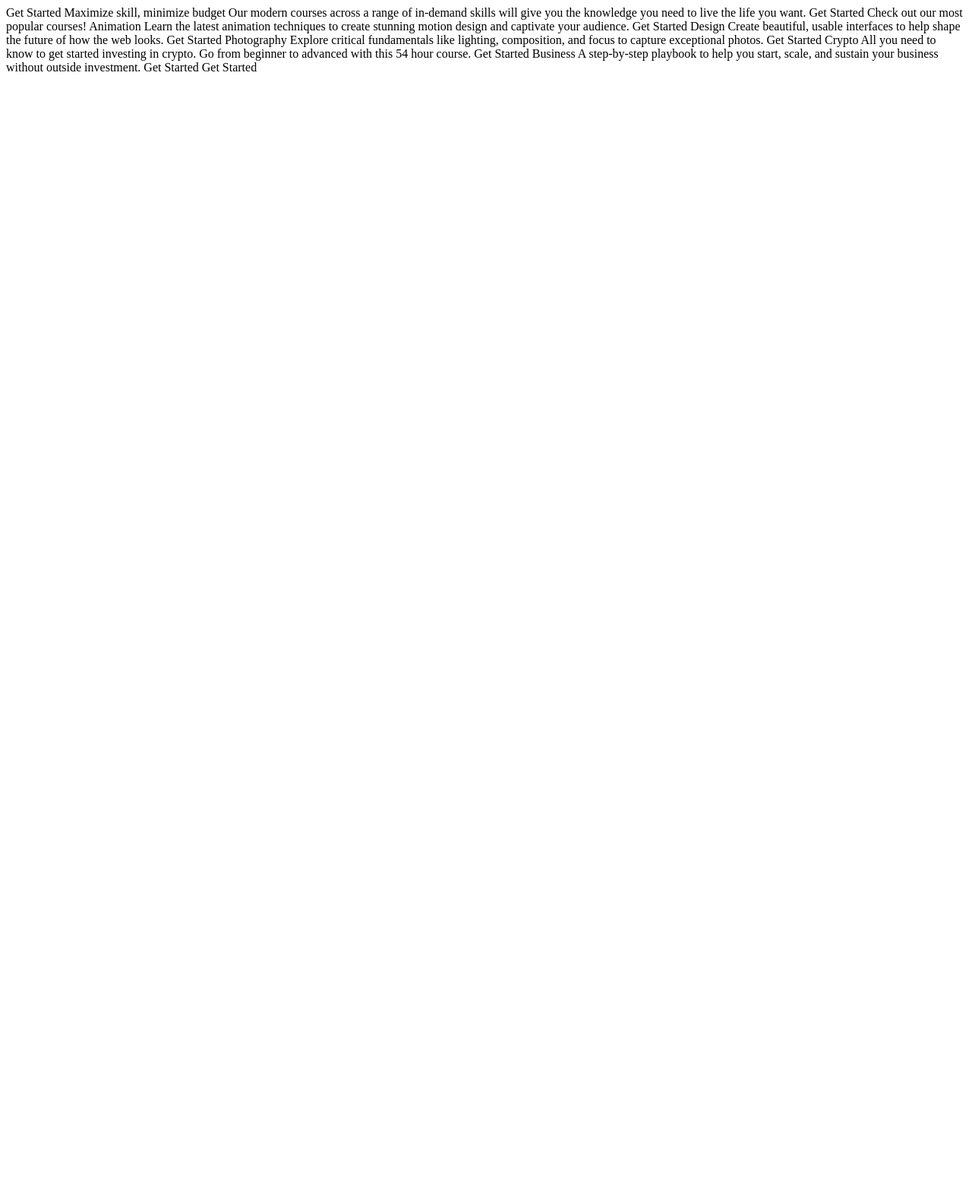
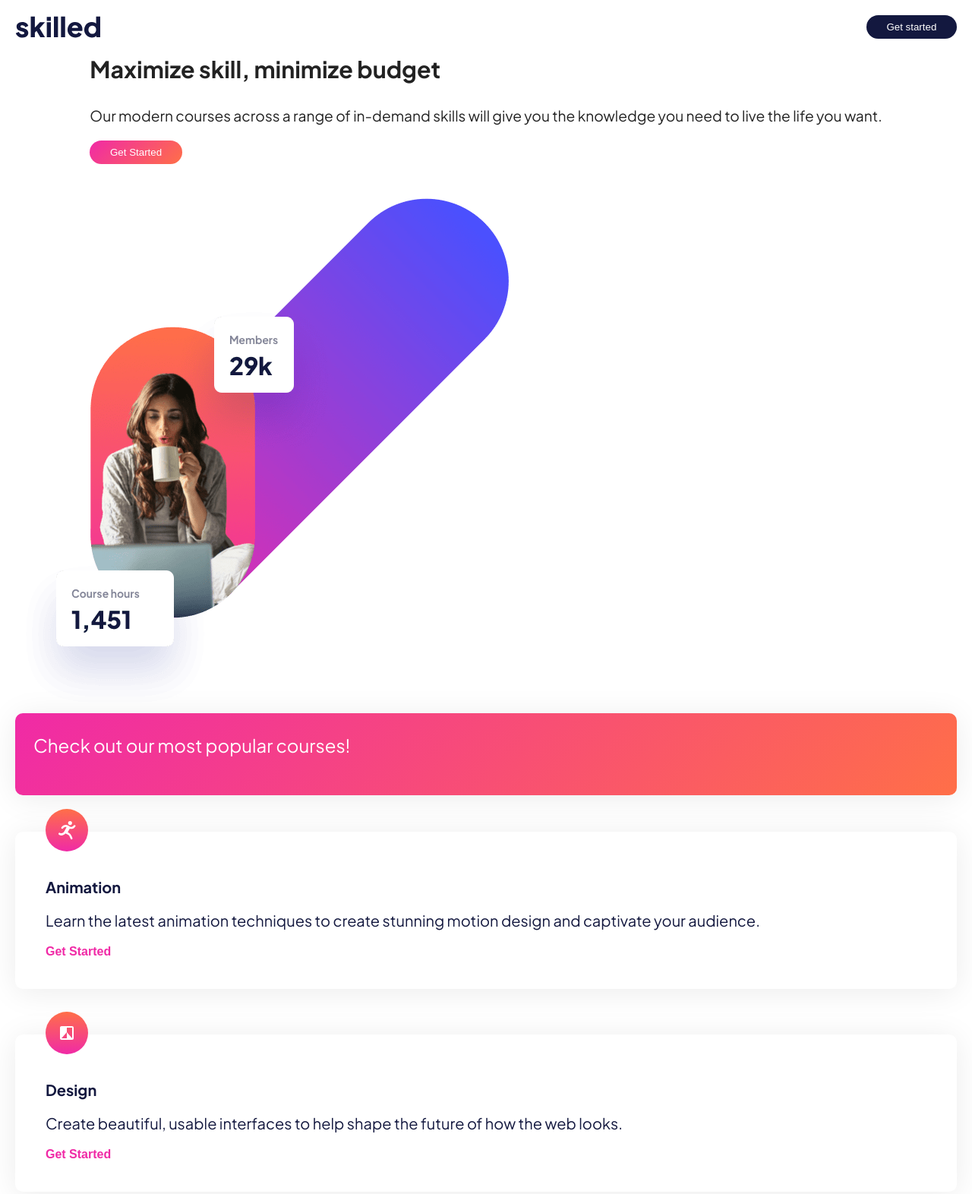
Before and after one commit to Francesiyamu/skilled-elearning-landing-page, a plain HTML site: page starter-code/index.html in a window 1280 px wide. Shown: the top 1572 px of the page at 76% size. Before the commit the page ends 800 px from the top, so only its background shows below. Drawn offline with Linux system fonts and the light colour scheme.

Commit message:
mobile design completed

```diff
--- a/starter-code/index.html
+++ b/starter-code/index.html
@@ -3,50 +3,108 @@
 <head>
   <meta charset="UTF-8">
   <meta name="viewport" content="width=device-width, initial-scale=1.0">
-
+  <link rel="stylesheet" href="style.css">
   <link rel="icon" type="image/png" sizes="32x32" href="./assets/favicon-32x32.png">
-
-  <title>Frontend Mentor | Skilled e-learning landing page</title>
+  <link rel="preconnect" href="https://fonts.googleapis.com">
+  <link rel="preconnect" href="https://fonts.gstatic.com" crossorigin>
+  <link href="https://fonts.googleapis.com/css2?family=Plus+Jakarta+Sans:ital,wght@0,200..800;1,200..800&display=swap" rel="stylesheet">
+  <title>Skilled e-learning landing page</title>
 </head>
 <body>
 
-  Get Started
-
-  Maximize skill, minimize budget
-
-  Our modern courses across a range of in-demand skills will give you the
-  knowledge you need to live the life you want.
-
-  Get Started
-
-  Check out our most popular courses!
-
-  Animation
-  Learn the latest animation techniques to create stunning motion
+  <div id="container">
+    <header>
+      <nav>
+        <figure>
+          <img src="assets/logo-dark.svg" alt="" class="logo">
+        </figure>
+        <button class="btn nav-button">Get started</button>
+      </nav>
+      <section class="header-flex">
+        <div>
+          <h1>Maximize skill, minimize budget</h1>
+          <p>Our modern courses across a range of in-demand skills will give you the
+            knowledge you need to live the life you want.</p>
+            <button class="btn header-btn">Get Started</button>
+        </div>
+        <picture>
+          <source media="(min-width: 650px )" srcset="assets/image-hero-tablet.png" type="image/webp">
+          <source media="(min-width: 320px)" srcset="assets/image-hero-mobile.png">
+          <img src="assets/image-hero-desktop.png" alt="hero-image" class="hero-image">
+        </picture>
+      </section>
+    </header>
+    <main>
+      <div class="grid">
+        <div class="grid-boxes">
+          <p class="pink-box">Check out our most popular courses!</p>
+        </div>
+        <div class="grid-boxes">
+          <figure>
+            <img src="assets/icon-animation.svg" alt="animation-icon">
+          </figure>
+          <h3> Animation</h3>
+          <p>Learn the latest animation techniques to create stunning motion
             design and captivate your audience.
-  Get Started
-
-  Design
+          </p>
+          <button class="btn"> Get Started</button>
+        </div>
+        <div class="grid-boxes">
+          <figure>
+            <img src="assets/icon-design.svg" alt="design-icon">
+          </figure>
+          <h3>Design</h3>
+          <p>
             Create beautiful, usable interfaces to help shape the future of
             how the web looks.
-  Get Started
-
-  Photography
+          </p>
+          <button class="btn"> Get Started</button>
+        </div>
+        <div class="grid-boxes">
+          <figure>
+            <img src="assets/icon-photography.svg" alt="photography-icon">
+          </figure>
+          <h3>Photography</h3>
+          <p>
             Explore critical fundamentals like lighting, composition, and focus
             to capture exceptional photos.
-  Get Started
-
-  Crypto
+          </p>
+          <button class="btn"> Get Started</button>
+        </div>
+        <div class="grid-boxes">
+          <figure>
+            <img src="assets/icon-crypto.svg" alt="crypto-icon">
+          </figure>
+          <h3>Crypto</h3>
+          <p>
             All you need to know to get started investing in crypto. Go from beginner
             to advanced with this 54 hour course.
-  Get Started
-
-  Business
+          </p>
+          <button class="btn"> Get Started</button>
+        </div>
+        <div class="grid-boxes">
+          <figure>
+            <img src="assets/icon-business.svg" alt="business-icon">
+          </figure>
+          <h3>Business</h3>
+          <p>
              A step-by-step playbook to help you start, scale, and sustain your business
             without outside investment.
-  Get Started
+          </p>
+          <button class="btn">Get Started</button>
+        </div>
+      </div>
+    </main>
+  </div>
 
-  Get Started
+    <footer>
+      <div class="footer">
+        <figure>
+          <img src="assets/logo-light.svg" alt="logo-light">
+        </figure>
+        <button class="btn footer-btn">Get started</button>
+      </div>
+    </footer>
 
 </body>
 </html>
--- /dev/null
+++ b/starter-code/style.css
@@ -0,0 +1,215 @@
+@import url('https://fonts.googleapis.com/css2?family=Plus+Jakarta+Sans:ital,wght@0,200..800;1,200..800&display=swap');
+*{
+    margin: 0;
+    padding: 0;
+    box-sizing: border-box;
+}
+
+/* Base styles: mobile first */
+html, body {
+    font-family: 'Plus Jakarta Sans', sans-serif;
+    font-size: 16px;
+    background: #fff;
+    color: #222;
+}
+
+#container {
+    width: 100%;
+    min-width: 320px;
+    margin: 0 auto;
+    padding: 1em;
+
+}
+
+nav{
+    display: flex;
+    justify-content: space-between;
+    align-items: center;
+    margin-bottom: 1em;
+}
+
+#container figure{
+    width: 40%;
+    height: auto;
+    overflow: hidden;
+}
+
+.logo{
+    max-width: 80%;
+    height: auto;
+    display: block;
+}
+
+.btn{
+    padding: 0.6em 2em;
+    border-radius: 50px;
+    border: none;
+    color: #fff;
+}
+
+.nav-button{
+    background-color: #13183F;
+}
+
+.nav-button:active,
+.nav-button:hover{
+    background-color: #666CA3;
+}
+
+
+/*----header-----*/
+.header-flex{
+    display: flex;
+    flex-wrap: wrap;
+    justify-content: center;
+    align-items: center;
+}
+header h1{
+    font-size: 1.9rem;
+    margin-bottom: 1em;
+}
+
+header p{
+    margin-bottom: 1em;
+    font-size: 1.2rem;
+}
+
+.header-btn{
+        background: linear-gradient(135deg, #F02AA6 0%, #FF6F48 100%);
+}
+
+.header-btn:hover{
+    background-color: #FFA7C3;
+}
+
+#container picture{
+    width: 100%;
+    height: auto;
+    overflow: hidden;
+}
+
+.hero-image{
+    max-width: 100%;
+    height: auto;
+    display: block;
+}
+
+
+
+/****------Grid session------****/
+
+main{
+    width: 100%;
+    margin: 0 auto;
+}
+
+.grid{
+    width: 100%;
+    margin: 0 auto;
+}
+
+.grid-boxes:first-child{
+    padding: 0;
+    border-radius: 10px ;
+    width: 100%;
+    background: linear-gradient(135deg, #F02AA6 0%, #FF6F48 100%);
+    color: #fff;
+    padding: 1em;
+    font-size: 1.5rem;
+    border-radius: 10px;
+    margin-bottom: 3rem;
+
+}
+
+.grid-boxes:first-child p{
+  line-height: 1.5em;
+}
+
+
+.grid-boxes{
+    display: grid;
+    grid-template-columns: repeat(1, 1fr);
+    margin: 0 auto 3em;
+   background: #fff; /* white background */
+    box-shadow: 0 4px 40px rgba(0,0,0,0.08); /* subtle shadow */
+    padding: 2em;
+    width: 100%;
+    position: relative;
+    color: #13183F;
+    border-radius: 10px;
+}
+
+.grid-boxes img{
+    position: absolute;
+    top: -30px;
+}
+
+.grid-boxes h3{
+    font-size: 1em;
+    margin: 1em 0;
+}
+
+.grid-boxes p{
+    line-height: 1.5rem;
+    margin-bottom: 1em;
+}
+
+.grid-boxes button{
+    color: #F02AA6;
+    background-color: transparent;
+    border: none;
+    text-align: left;
+    font-size: 1rem;
+    font-weight: 600;
+    padding: 0;
+    width: 40%;
+}
+
+.grid-boxes button:hover{
+    color: #FFA7C3;
+    cursor: pointer;
+}
+
+
+footer{
+    background-color: #13183F;
+}
+
+.footer{
+    padding: 1em;
+    display: flex;
+    justify-content: space-between;
+}
+
+.footer-btn{
+    background: linear-gradient(135deg, #F02AA6 0%, #4851FF 100%);
+}
+
+.footer-btn:hover,
+.footer-btn:active{
+    background-color: #F02AA6;
+    cursor: pointer;
+}
+
+/* Tablet styles */
+@media only screen and (min-width: 768px) {
+    body {
+        font-size: 18px;
+    }
+
+    #container {
+        max-width: 900px;
+        /*padding: 2rem;*/
+    }
+}
+
+/* Desktop styles */
+@media (min-width: 1024px) {
+    body {
+        font-size: 20px;
+    }
+    #container {
+        max-width: 1440px;
+        /*padding: 3rem;*/
+    }
+}
```
Also changed, not shown: 1 other file. Lines whose indentation alone changed are shown as unchanged.
